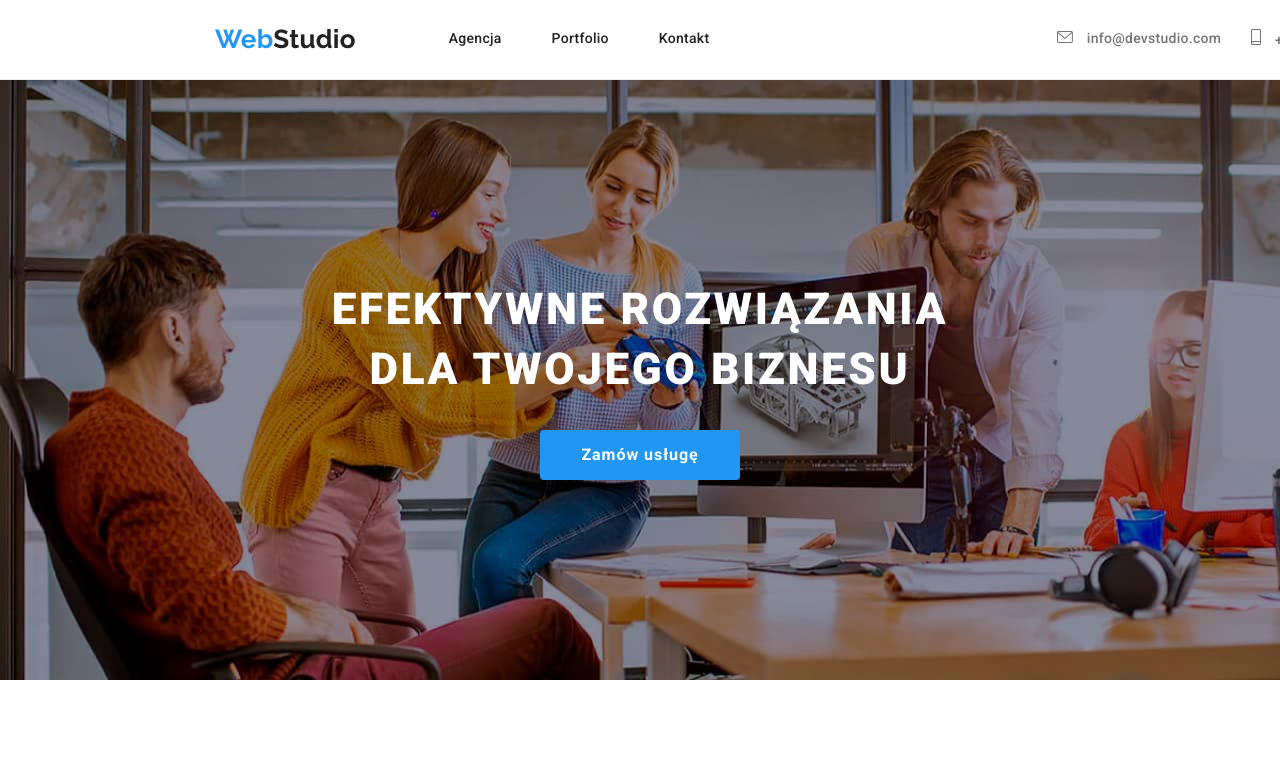
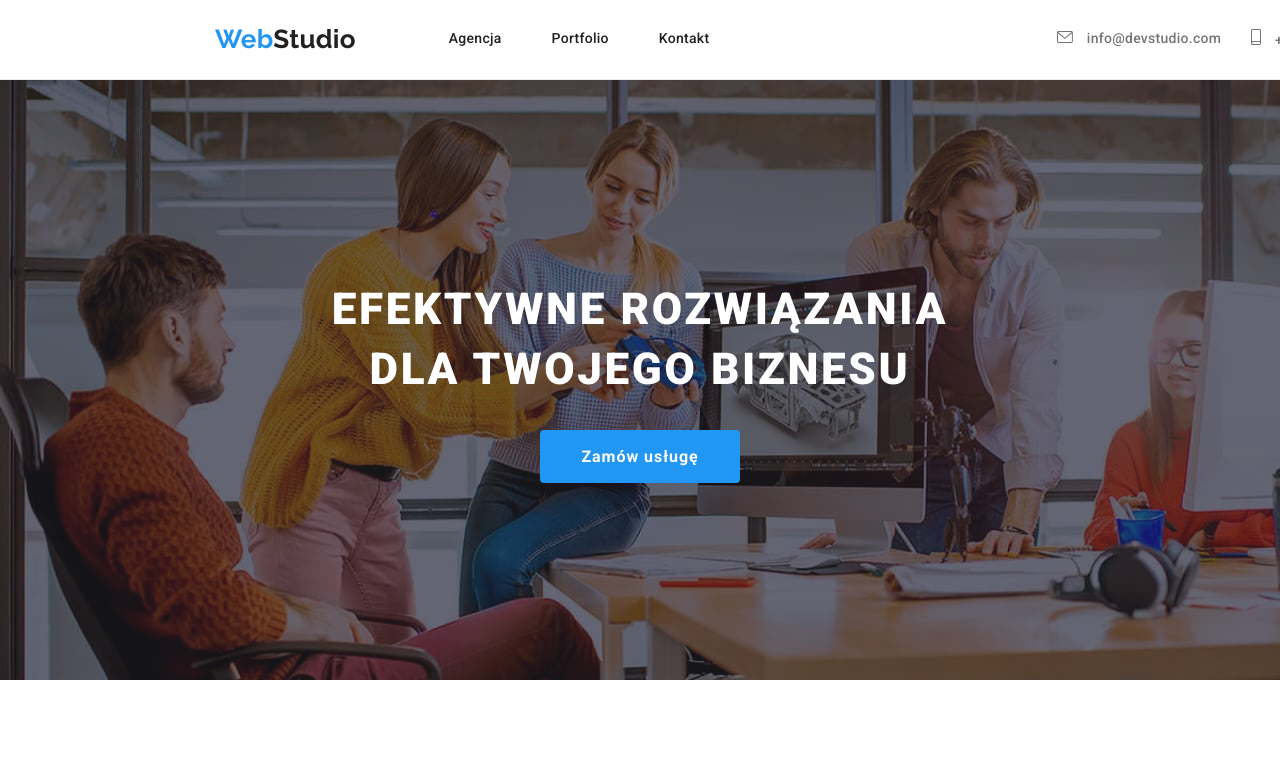
Before and after one commit to LadyAlicja/goit-markup-hw-04, a plain HTML site: page index.html in a window 1280 px wide. Shown: the top 771 px of the page. Drawn offline with Linux system fonts and the light colour scheme.

Commit message:
box cganged

```diff
--- a/css/styles.css
+++ b/css/styles.css
@@ -75,6 +75,7 @@ figure {
   letter-spacing: 0.02em;
   background-color: var(--header-color);
   border-bottom: 1px solid #ececec;
+  max-width: 1600px;
 
   padding-top: 24px;
   padding-bottom: 24px;
@@ -144,10 +145,8 @@ figure {
 }
 
 .button-order {
-  width: 200px;
-  height: 50px;
-  left: 700px;
-  top: 430px;
+  min-width: 200px;
+  padding: 10px 32px;
 
   background: var(--text-hover-color);
 
@@ -168,16 +167,16 @@ figure {
 }
 
 .header-block {
-  padding-left: 200px;
-  padding-right: 200px;
-  display: flex;
-  justify-content: center;
-  align-items: center;
-
-  flex-direction: column;
+  padding-top: 200px;
   padding-bottom: 200px;
-  background-image: url("../images/main-background.jpg"),
-    linear-gradient(#2f303a66, #2f303a66 40%);
+  background-image: linear-gradient(#2f303a66, #2f303a66 40%),
+    url("../images/main-background.jpg");
+  max-width: 1600px;
+  height: 600px;
+  margin: 0 auto;
+  background-repeat: no-repeat;
+  background-size: cover;
+  text-align: center;
 }
 
 .header-block-text {
@@ -188,11 +187,9 @@ figure {
   letter-spacing: 0.06em;
   text-transform: uppercase;
   color: var(--main-board-text);
-  display: flex;
-  padding-top: 200px;
   padding-bottom: 30px;
   width: 696px;
-  margin: 0px;
+  margin: 0 auto;
 }
 
 .description-blocks {
@@ -336,6 +333,8 @@ ul.aplications-list > li > figure:hover {
 
 .container {
   width: 1200px;
+  margin: 0 auto;
+  padding: 0 15px;
 }
 
 .section {
```
